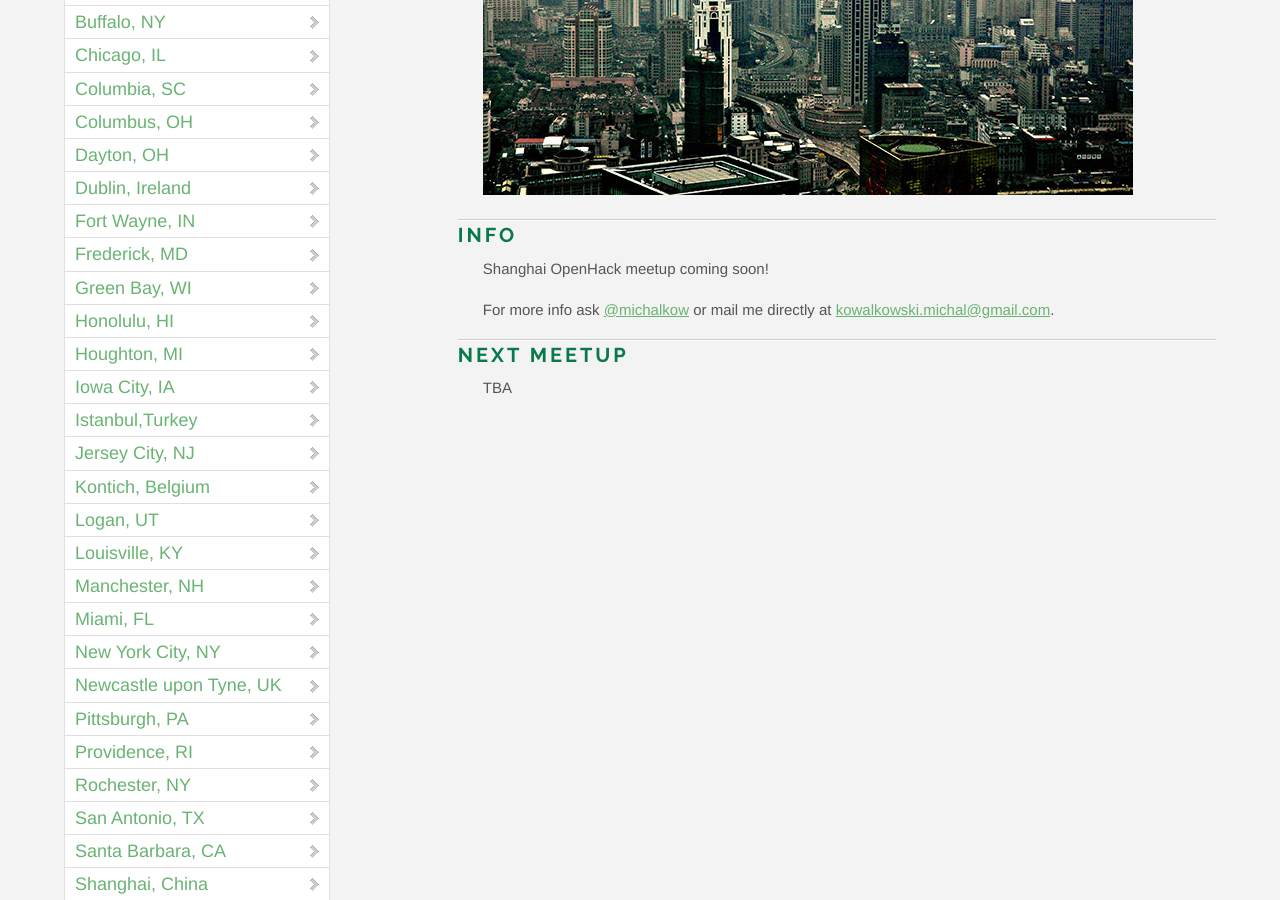
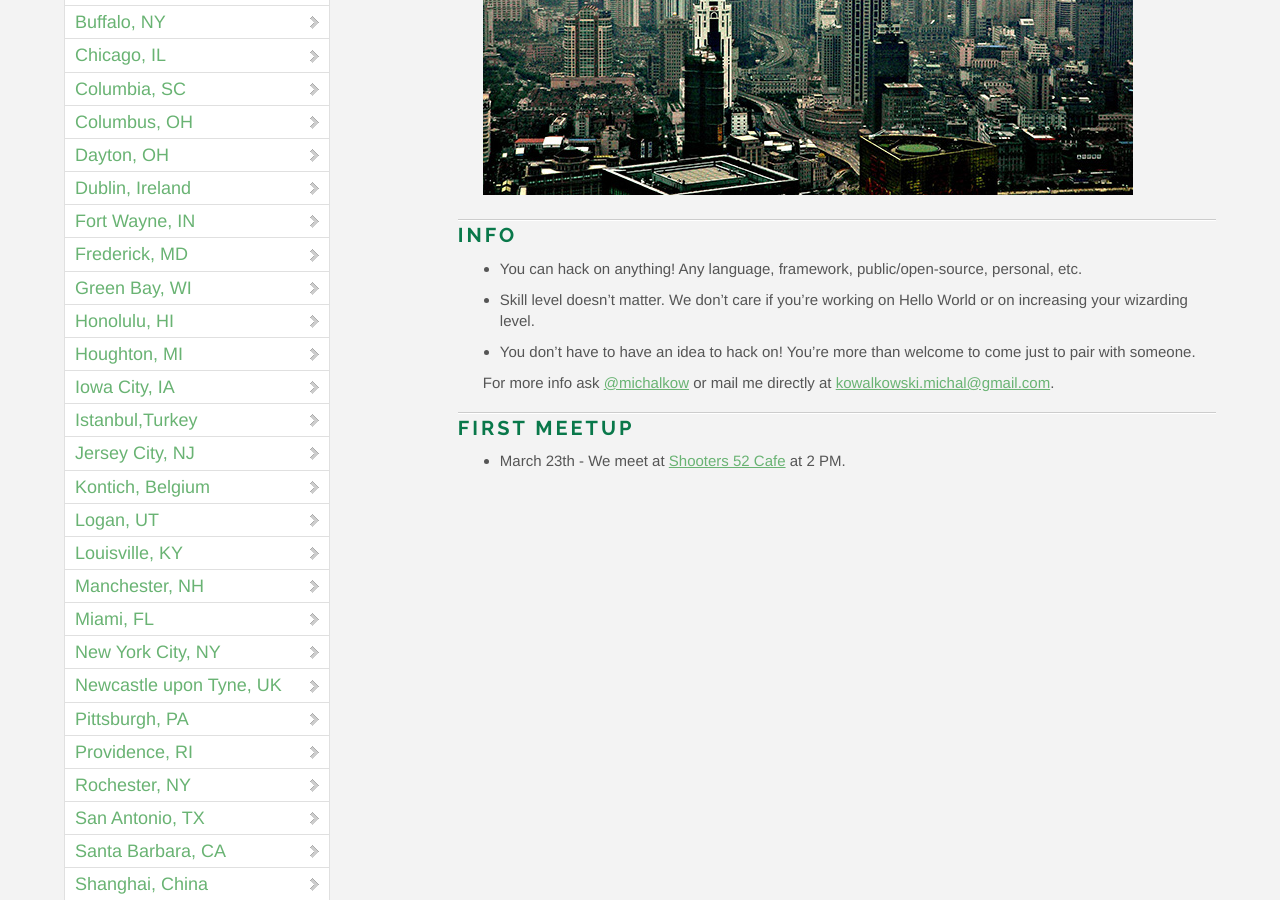
Before and after one commit to OpenHack/openhack.github.com, a Jekyll site: the page built from shanghai/index.markdown, in a window 1280 px wide and 900 px high, scrolled down 442 px. Built offline with Jekyll 4.4.1, drawn with Linux system fonts in a browser that asks for light colours; nearby versions of some CDN libraries; Markdown is read by kramdown in place of the engine named in the settings; comment, search, counter and statistics services are not loaded.

Commit message:
First Meetup

```diff
--- a/shanghai/index.markdown
+++ b/shanghai/index.markdown
@@ -9,11 +9,13 @@ title: OpenHack - Shanghai, China
 
 ### INFO
 
-Shanghai OpenHack meetup coming soon!
+* You can hack on anything! Any language, framework, public/open-source, personal, etc.
+* Skill level doesn't matter. We don't care if you're working on Hello World or on increasing your wizarding level.
+* You don’t have to have an idea to hack on! You’re more than welcome to come just to pair with someone.
 
 For more info ask [@michalkow](http://github.com/michalkow/)
 or mail me directly at [kowalkowski.michal@gmail.com](mailto:kowalkowski.michal@gmail.com).
 
-### NEXT MEETUP
+### FIRST MEETUP
 
-TBA
+* March 23th - We meet at [Shooters 52 Cafe](http://www.smartshanghai.com/venue/9113/shooters_52) at 2 PM.
```
